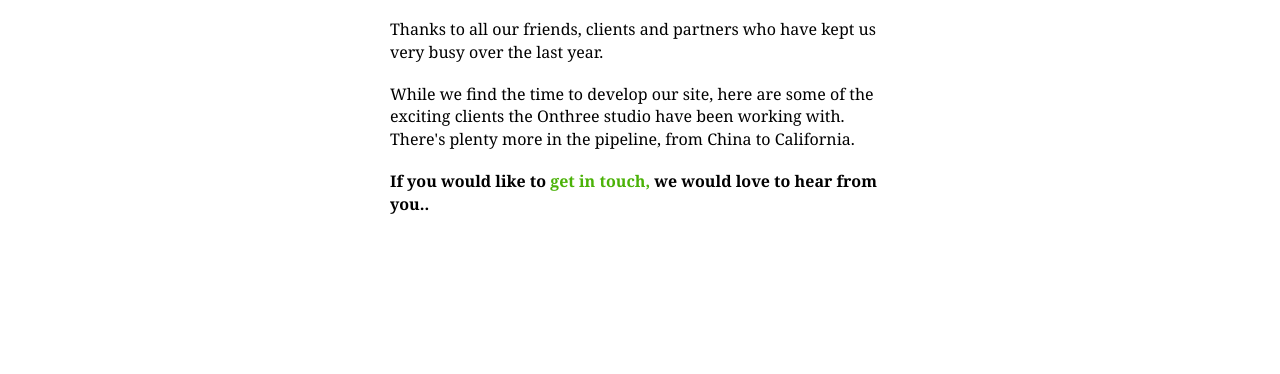
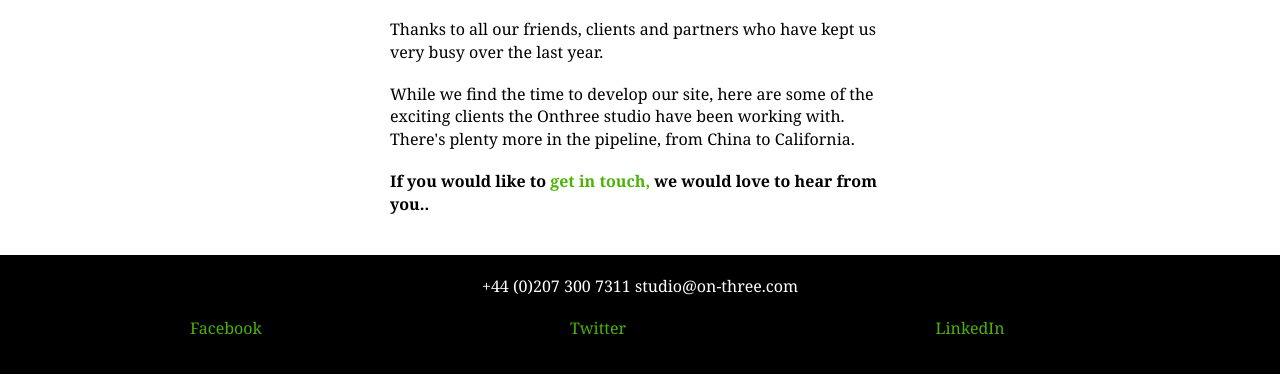
Before and after one commit to meganwillis/Onthree, a plain HTML site: page index.html in a window 1280 px wide. Shown: the part 1294-1668 px from the top of the page. Before the commit the page ends 1509 px from the top, so only its background shows below. Drawn offline with Linux system fonts and the light colour scheme.

Commit message:
footer set up and styles

```diff
--- a/Assets/css/style.css
+++ b/Assets/css/style.css
@@ -5,9 +5,7 @@ body{
 
 header{
 	background-color:black;
-	background-size:100%;
-	margin:0;
-	display:block;
+	overflow:hidden;
 }
 
 h1 img{
@@ -41,6 +39,7 @@ h2{
 
 .getintouch{
 	font-weight:bold;
+	padding-bottom:40px;
 }
 
 .firstp{
@@ -64,3 +63,28 @@ a{
 a:hover{
 	text-decoration: underline;
 }
+
+footer{
+	background-color:black;
+	overflow:hidden;
+	text-align:center;
+	/*border-top:1px solid white;
+	clear:both;*/
+}
+
+.vcard{
+	color:white;
+}
+
+ul{
+	margin: 20px 0;
+	padding-bottom:40px;
+}
+
+li{
+	float:left;
+	list-style: none;
+	width:30%;
+	margin-bottom: 20px;
+	/*border:1px red solid;*/
+}
--- a/index.html
+++ b/index.html
@@ -27,5 +27,17 @@
 				If you would like to <a href="mailto:studio@on-three.com">get in touch,</a> we would love to hear from you..
 			</p>
 		</div>
+		<footer>
+			<div class="vcard">
+				<p class="contact">
+					<span class="tel">+44 (0)207 300 7311</span>
+					<span class="email">studio@on-three.com</span>
+			</div>
+			<ul>
+				<li><a href="https://www.facebook.com/pages/Onthree-Design/284392261619727" target="_blank" class="icon-facebook">Facebook</li>
+				<li><a href="https://twitter.com/OnthreeDesign" target="_blank" class="icon-twitter">Twitter</li>
+				<li><a href="http://www.linkedin.com/in/onthree" target="_blank" class="icon-linkedin">LinkedIn</li>
+			</ul>
+		</footer>
 	</body>
 </html>
```
